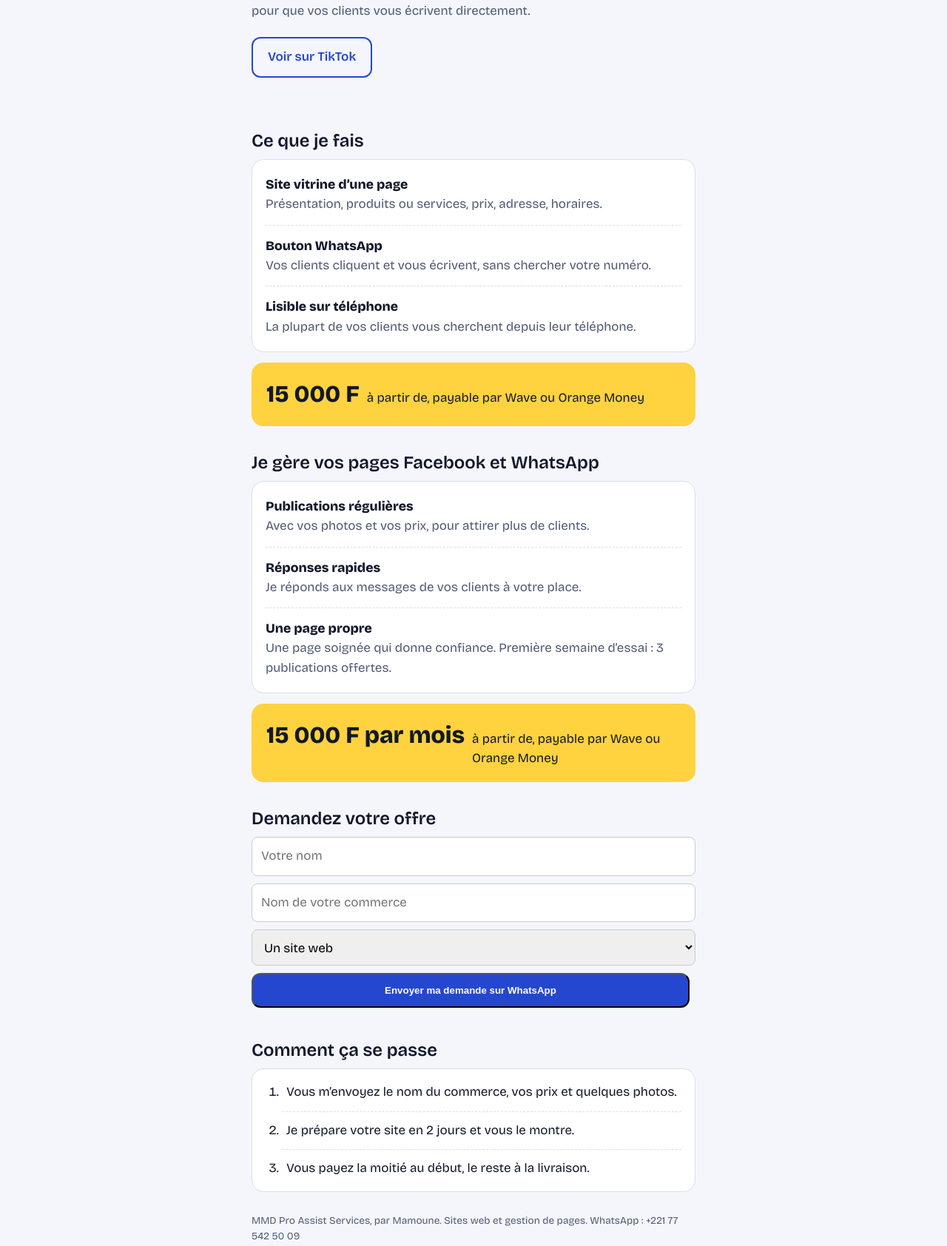
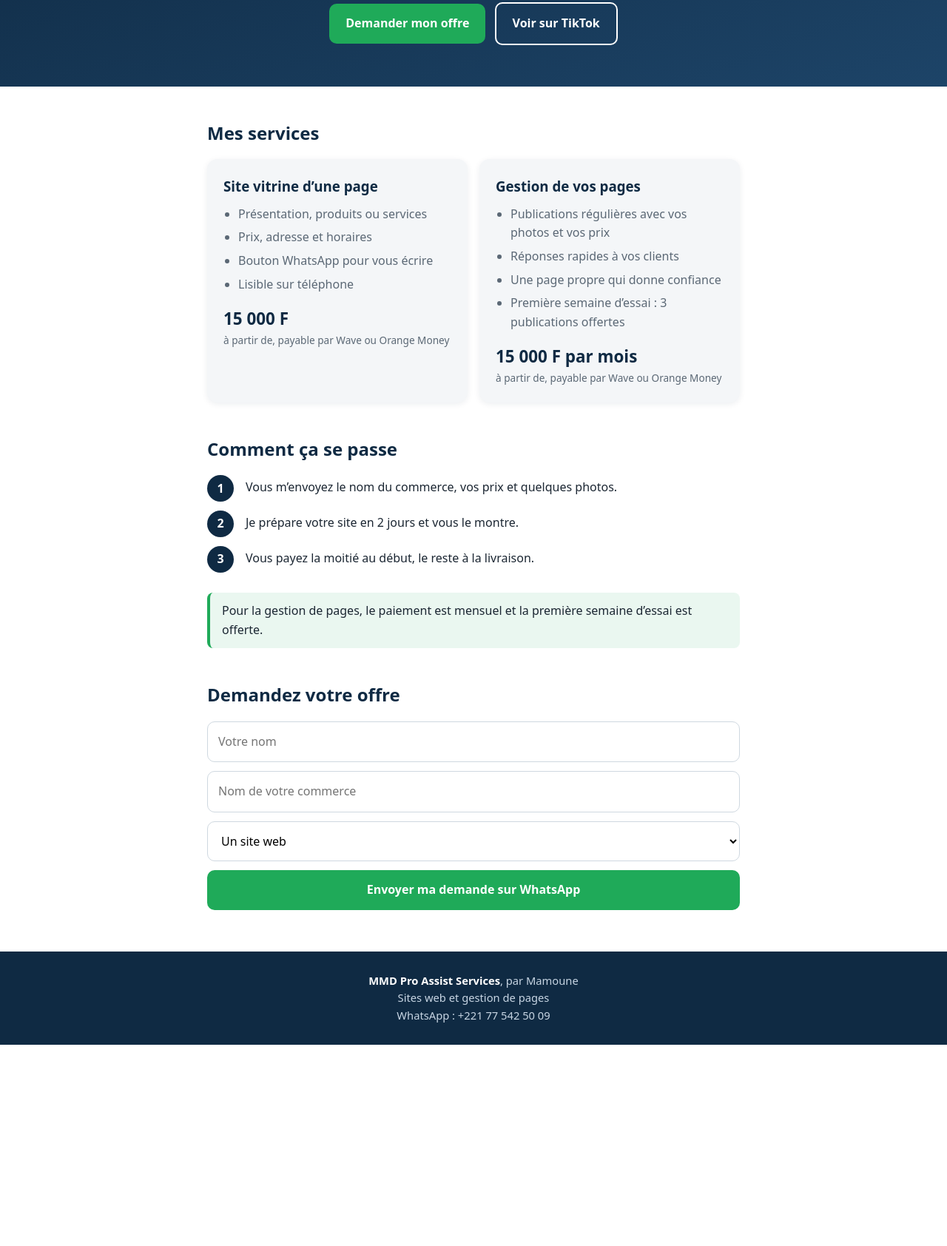
Before and after one commit to proassistservicesmmd-afk/mamoune-sites, a plain HTML site: page index.html in a window 1280 px wide. Shown: the part 277-1961 px from the top of the page at 74% size. After the commit the page ends 1689 px from the top, so only its background shows below. Drawn offline with nearby package versions, Linux system fonts and the light colour scheme.

Commit message:
Nouveau design professionnel

```diff
--- a/index.html
+++ b/index.html
@@ -4,84 +4,104 @@
 <meta charset="utf-8">
 <meta name="viewport" content="width=device-width, initial-scale=1, viewport-fit=cover">
 <title>MMD Pro Assist Services – Sites web et gestion de pages pour commerçants</title>
-<link rel="preconnect" href="https://fonts.googleapis.com">
-<link rel="preconnect" href="https://fonts.gstatic.com" crossorigin>
-<link href="https://fonts.googleapis.com/css2?family=Bricolage+Grotesque:wght@400;600;800&display=swap" rel="stylesheet">
+<meta name="description" content="Sites web simples et gestion de pages Facebook et WhatsApp pour les commerçants. Paiement par Wave ou Orange Money.">
 <style>
-:root{
-  --bg:#F4F6FB; --surface:#FFFFFF; --ink:#12182B; --muted:#505A75;
-  --brand:#2547D0; --on-brand:#FFFFFF; --accent:#FFD23F; --line:#D9DEEC;
-  box-sizing:border-box;
-  padding-top:env(safe-area-inset-top,0px); padding-bottom:env(safe-area-inset-bottom,0px);
-}
-@media (prefers-color-scheme:dark){
-  :root:not([data-theme="light"]){
-    --bg:#0D1222; --surface:#151C33; --ink:#EDF0FA; --muted:#A3AECB;
-    --brand:#6C8CFF; --on-brand:#0A0F1F; --accent:#FFD23F; --line:#252E4D; color-scheme:dark;
-  }
-}
-*,*::before,*::after{box-sizing:inherit}
-body{margin:0;background:var(--bg);color:var(--ink);font-family:"Bricolage Grotesque",system-ui,-apple-system,"Segoe UI",sans-serif;line-height:1.55;font-size:17px}
-main{max-width:640px;margin:0 auto;padding:0 20px 40px}
-h1,h2{line-height:1.1;margin:0}
-.hero{padding:40px 0 28px}
-.hero h1{font-size:clamp(2.2rem,10vw,3.4rem);font-weight:800;letter-spacing:-.02em}
-.hero p{color:var(--muted);margin:14px 0 22px;max-width:38ch}
-.btn{display:inline-block;background:var(--brand);color:var(--on-brand);text-decoration:none;font-weight:600;padding:14px 22px;border-radius:12px;margin:0 8px 8px 0}
-.btn.alt{background:transparent;color:var(--brand);border:2px solid var(--brand);padding:12px 20px}
-h2{font-size:1.5rem;font-weight:600;margin:36px 0 12px}
-.box{background:var(--surface);border:1px solid var(--line);border-radius:16px;padding:6px 18px;margin:0;list-style:none}
-.box li{padding:14px 0;border-bottom:1px dashed var(--line)}
-.box li:last-child{border-bottom:0}
-.box b{display:block;font-size:1.1rem}
-.box span{color:var(--muted)}
-.price{display:flex;align-items:baseline;gap:10px;background:var(--accent);color:#12182B;border-radius:16px;padding:18px 20px;margin-top:14px}
-.price strong{font-size:2rem;font-weight:800;white-space:nowrap}
-ol.steps{margin:0;padding:6px 18px 6px 40px;background:var(--surface);border:1px solid var(--line);border-radius:16px}
-ol.steps li{padding:12px 0 12px 6px;border-bottom:1px dashed var(--line)}
-ol.steps li:last-child{border-bottom:0}
-.cta{margin-top:36px;background:var(--brand);color:var(--on-brand);border-radius:18px;padding:24px 20px}
-.cta p{margin:0 0 14px;font-size:1.2rem;font-weight:600}
-.cta .btn{background:var(--accent);color:#12182B;margin:0}
-footer{color:var(--muted);font-size:.85rem;margin-top:28px}
+  :root{--bleu:#0f2a43;--vert:#1faa59;--gris:#f4f6f8;--texte:#1c2733;--doux:#5b6875}
+  *{box-sizing:border-box}
+  body{margin:0;font-family:system-ui,-apple-system,"Segoe UI",Roboto,sans-serif;color:var(--texte);background:#fff;line-height:1.6}
+  header{background:var(--bleu);color:#fff;padding:14px 20px;font-weight:700;letter-spacing:.3px}
+  header span{color:var(--vert)}
+  .hero{background:linear-gradient(160deg,var(--bleu),#1d4468);color:#fff;padding:48px 20px 56px;text-align:center}
+  .hero h1{font-size:1.9rem;line-height:1.25;margin:0 0 14px}
+  .hero p{max-width:560px;margin:0 auto 24px;color:#d6e2ee}
+  .btn{display:inline-block;background:var(--vert);color:#fff;text-decoration:none;border:0;border-radius:10px;padding:14px 22px;font:inherit;font-weight:700;cursor:pointer}
+  .btn.alt{background:transparent;border:2px solid #fff;margin-left:8px}
+  main{max-width:760px;margin:0 auto;padding:0 20px}
+  h2{color:var(--bleu);font-size:1.5rem;margin:44px 0 16px}
+  .cartes{display:grid;gap:16px}
+  @media(min-width:640px){.cartes{grid-template-columns:1fr 1fr}}
+  .carte{background:var(--gris);border-radius:14px;padding:22px;box-shadow:0 2px 8px rgba(15,42,67,.08)}
+  .carte h3{margin:0 0 10px;color:var(--bleu)}
+  .carte ul{margin:0 0 16px;padding-left:20px;color:var(--doux)}
+  .carte li{margin-bottom:6px}
+  .prix{font-size:1.4rem;font-weight:800;color:var(--bleu)}
+  .prix small{display:block;font-size:.85rem;font-weight:400;color:var(--doux)}
+  .etapes{counter-reset:e;list-style:none;padding:0;margin:0}
+  .etapes li{counter-increment:e;position:relative;padding:4px 0 18px 52px}
+  .etapes li:before{content:counter(e);position:absolute;left:0;top:0;width:36px;height:36px;border-radius:50%;background:var(--bleu);color:#fff;font-weight:700;display:flex;align-items:center;justify-content:center}
+  .note{background:#eaf7f0;border-left:4px solid var(--vert);padding:12px 16px;border-radius:8px;color:var(--texte)}
+  form{display:grid;gap:12px}
+  input,select{width:100%;padding:14px;border:1px solid #cfd8e0;border-radius:10px;font:inherit;background:#fff}
+  input:focus,select:focus{outline:2px solid var(--vert);border-color:var(--vert)}
+  footer{background:var(--bleu);color:#c7d5e3;text-align:center;padding:28px 20px;margin-top:56px;font-size:.92rem}
+  footer strong{color:#fff}
 </style>
 </head>
 <body>
-<main>
+
+<header>MMD <span>Pro Assist</span> Services</header>
+
 <section class="hero">
   <h1>Votre commerce en ligne, en 2 jours.</h1>
   <p>Je m’appelle Mamoune, de MMD Pro Assist Services. Je crée des sites simples pour les commerçants et je gère leurs pages Facebook et WhatsApp : vos prix, vos photos, vos horaires et un bouton WhatsApp pour que vos clients vous écrivent directement.</p>
+  <a class="btn" href="#demande">Demander mon offre</a>
   <a class="btn alt" href="https://www.tiktok.com/@mamounediouf28" target="_blank" rel="noopener">Voir sur TikTok</a>
 </section>
 
-  <h2>Ce que je fais</h2>
-  <ul class="box">
-    <li><b>Site vitrine d’une page</b><span>Présentation, produits ou services, prix, adresse, horaires.</span></li>
-    <li><b>Bouton WhatsApp</b><span>Vos clients cliquent et vous écrivent, sans chercher votre numéro.</span></li>
-    <li><b>Lisible sur téléphone</b><span>La plupart de vos clients vous cherchent depuis leur téléphone.</span></li>
+<main>
+
+  <h2>Mes services</h2>
+  <div class="cartes">
+    <div class="carte">
+      <h3>Site vitrine d’une page</h3>
+      <ul>
+        <li>Présentation, produits ou services</li>
+        <li>Prix, adresse et horaires</li>
+        <li>Bouton WhatsApp pour vous écrire</li>
+        <li>Lisible sur téléphone</li>
       </ul>
-  <div class="price"><strong>15 000 F</strong><span>à partir de, payable par Wave ou Orange Money</span></div>
+      <div class="prix">15 000 F<small>à partir de, payable par Wave ou Orange Money</small></div>
+    </div>
+    <div class="carte">
+      <h3>Gestion de vos pages</h3>
+      <ul>
+        <li>Publications régulières avec vos photos et vos prix</li>
+        <li>Réponses rapides à vos clients</li>
+        <li>Une page propre qui donne confiance</li>
+        <li>Première semaine d’essai : 3 publications offertes</li>
+      </ul>
+      <div class="prix">15 000 F par mois<small>à partir de, payable par Wave ou Orange Money</small></div>
+    </div>
+  </div>
 
-  <h2>Je gère vos pages Facebook et WhatsApp</h2>
-  <ul class="box">
-    <li><b>Publications régulières</b><span>Avec vos photos et vos prix, pour attirer plus de clients.</span></li>
-    <li><b>Réponses rapides</b><span>Je réponds aux messages de vos clients à votre place.</span></li>
-    <li><b>Une page propre</b><span>Une page soignée qui donne confiance. Première semaine d’essai : 3 publications offertes.</span></li>
-  </ul>
-  <div class="price"><strong>15 000 F par mois</strong><span>à partir de, payable par Wave ou Orange Money</span></div>
+  <h2>Comment ça se passe</h2>
+  <ol class="etapes">
+    <li>Vous m’envoyez le nom du commerce, vos prix et quelques photos.</li>
+    <li>Je prépare votre site en 2 jours et vous le montre.</li>
+    <li>Vous payez la moitié au début, le reste à la livraison.</li>
+  </ol>
+  <p class="note">Pour la gestion de pages, le paiement est mensuel et la première semaine d’essai est offerte.</p>
 
-
-  <h2>Demandez votre offre</h2>
-  <form id="demande" style="display:grid;gap:10px">
-    <input id="nom" placeholder="Votre nom" required style="padding:12px;border:1px solid #ccc;border-radius:8px;font:inherit;width:100%;box-sizing:border-box">
-    <input id="commerce" placeholder="Nom de votre commerce" required style="padding:12px;border:1px solid #ccc;border-radius:8px;font:inherit;width:100%;box-sizing:border-box">
-    <select id="besoin" style="padding:12px;border:1px solid #ccc;border-radius:8px;font:inherit;width:100%;box-sizing:border-box">
+  <h2 id="contact">Demandez votre offre</h2>
+  <form id="demande">
+    <input id="nom" placeholder="Votre nom" required>
+    <input id="commerce" placeholder="Nom de votre commerce" required>
+    <select id="besoin">
       <option>Un site web</option>
       <option>La gestion de mes pages</option>
       <option>Les deux</option>
     </select>
     <button type="submit" class="btn">Envoyer ma demande sur WhatsApp</button>
   </form>
+
+</main>
+
+<footer>
+  <strong>MMD Pro Assist Services</strong>, par Mamoune<br>
+  Sites web et gestion de pages<br>
+  WhatsApp : +221 77 542 50 09
+</footer>
+
 <script>
   document.getElementById('demande').addEventListener('submit', function (e) {
     e.preventDefault();
@@ -91,15 +111,6 @@ footer{color:var(--muted);font-size:.85rem;margin-top:28px}
     window.location.href = 'https://wa.me/221775425009?text=' + encodeURIComponent(msg);
   });
 </script>
-  <h2>Comment ça se passe</h2>
-  <ol class="steps">
-    <li>Vous m’envoyez le nom du commerce, vos prix et quelques photos.</li>
-    <li>Je prépare votre site en 2 jours et vous le montre.</li>
-    <li>Vous payez la moitié au début, le reste à la livraison.</li>
-  </ol>
 
-
-  <footer>MMD Pro Assist Services, par Mamoune. Sites web et gestion de pages. WhatsApp : +221 77 542 50 09</footer>
-</main>
 </body>
 </html>
```
Lines whose indentation alone changed are shown as unchanged.
